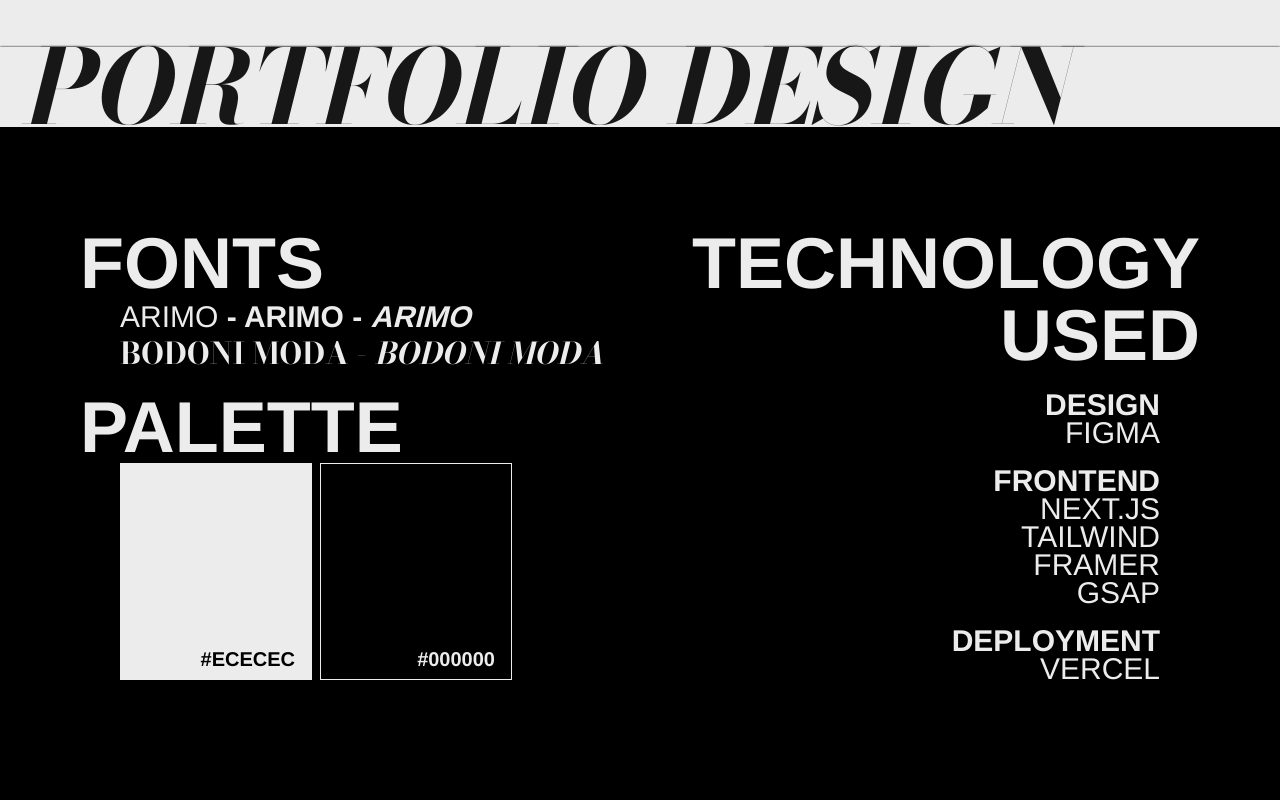
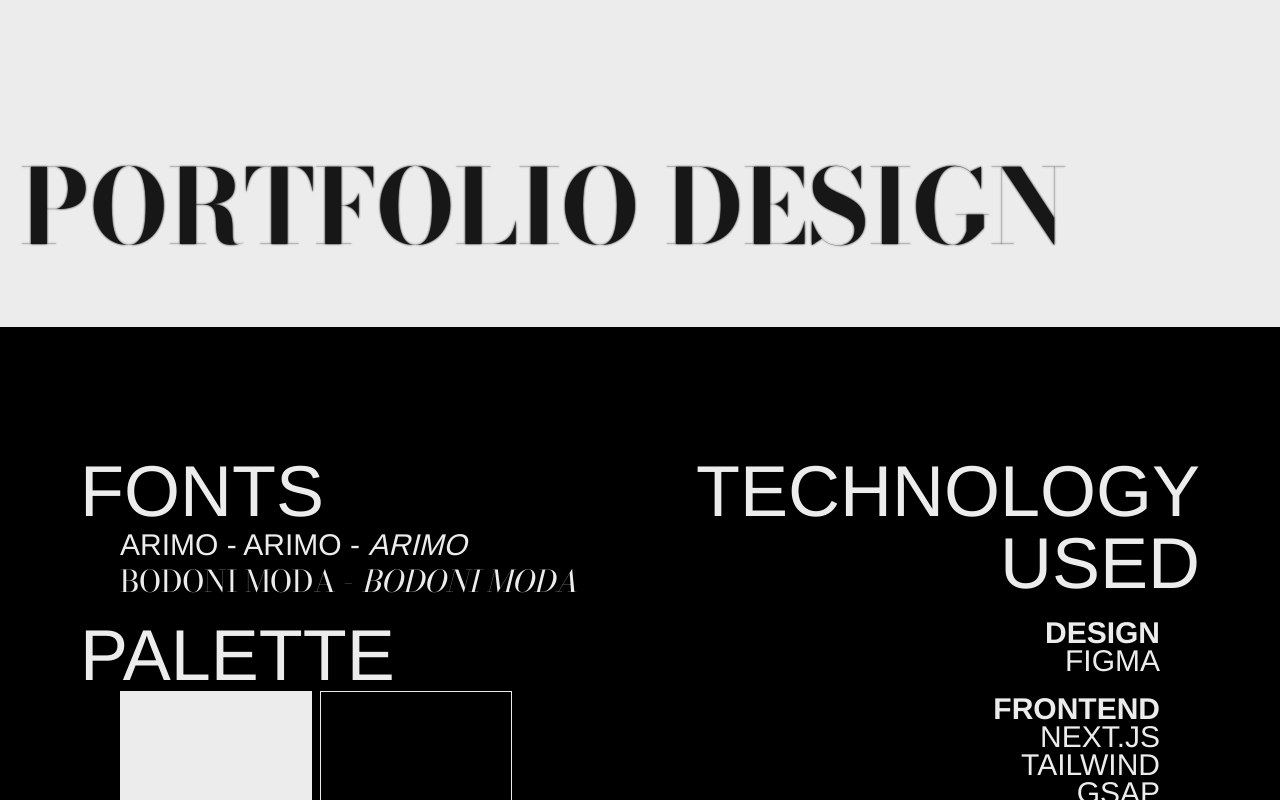
Before and after one commit to brigittewylee/portfolio-2025, a Next.js app: page / in a window 1280 px wide. Shown: the part 3520-4320 px from the top of the page. Built offline with nearby package versions, Linux system fonts and the light colour scheme; a web font is replaced by a local one.

Commit message:
sticky animation

```diff
--- a/src/app/components/design.tsx
+++ b/src/app/components/design.tsx
@@ -1,25 +1,33 @@
 export default function Design() {
   return(
-    <div className="font-[family-name:var(--font-bodoni-moda)] text-[103px]/20 font-bold italic drop-shadow-[0px_0px_0.9px_rgba(0,0,0,1)]" >
-      <div className="text-left pl-5 bg-custom-white mt-10">
+    <section className="black-bg">
+      {/* Sticky Header */}
+      <div className="sticky top-0 bg-custom-white z-0 font-[family-name:var(--font-bodoni-moda)] text-[103px]/20 font-bold pt-30 pb-20 px-5">
+          <div className="drop-shadow-[0px_0px_0.9px_rgba(0,0,0,1)]">
           PORTFOLIO DESIGN
           </div>
+      </div>
 
-      <div className="bg-black inset-0 bg-black z-0 w-full text-custom-white pt-5">
-        <div className="flex mt-20 font-[family-name:var(--font-arimo)] text-3xl not-italic drop-shadow-[0px_0px_0.5px_rgba(0,0,0,1)]">
+      <div className="inset-0 z-10 h-auto w-full text-custom-white">
+        <div className="flex flex-col">
+          <div className="bg-black pt-[8rem] pb-[3rem] font-[family-name:var(--font-arimo)] text-3xl not-italic drop-shadow-[0px_0px_0.5px_rgba(0,0,0,1)]">
+            <div className="fade-up flex">
               <div className="flex-1 pl-20">
                 <div className="text-7xl">FONTS</div>
                 <p className="pl-10">
                   <span className="font-normal">ARIMO</span> - ARIMO - <span className="italic">ARIMO</span>
                 </p>
+
                 <p className="pl-10 font-[family-name:var(--font-bodoni-moda)]">
                   BODONI MODA - <span className="italic">BODONI MODA</span>
                 </p>
+
                 <div className="text-7xl pt-5">PALETTE</div>
                 <div className="pl-10 flex">
                   <div className="relative box-content bg-custom-white bg-ececec border border-outline-white h-[215px] w-[190px] mr-2">
                     <p className="absolute text-[20px] text-black bottom-2 right-4">#ECECEC</p>
                   </div>
+
                   <div className="relative box-content border border-outline-black h-[215px] w-[190px]">
                     <p className="absolute text-[20px] text-custom-white bottom-2 right-4">#000000</p>
                   </div>
@@ -27,14 +35,13 @@
               </div>
 
               <div className="flex-1 font-normal text-right pr-20">
-            <div className="text-7xl font-bold">TECHNOLOGY USED</div>
+                <div className="text-7xl">TECHNOLOGY USED</div>
                 <div className="pr-10 text-[30px]/7">
                   <div className="font-bold pt-5">DESIGN</div>
                       <ol>FIGMA</ol>
-                <div className="font-bold pt-5"> FRONTEND </div>
+                    <div className="font-bold pt-5">FRONTEND</div>
                       <ol>NEXT.JS</ol>
                       <ol>TAILWIND</ol>
-                  <ol>FRAMER</ol>
                       <ol>GSAP</ol>
                     <div className="font-bold pt-5">DEPLOYMENT</div>
                       <ol>VERCEL</ol>
@@ -42,8 +49,8 @@
               </div>
             </div>
           </div>
-
         </div>
-
+      </div>
+    </section>
   );
 }
```
Lines whose indentation alone changed are shown as unchanged.
